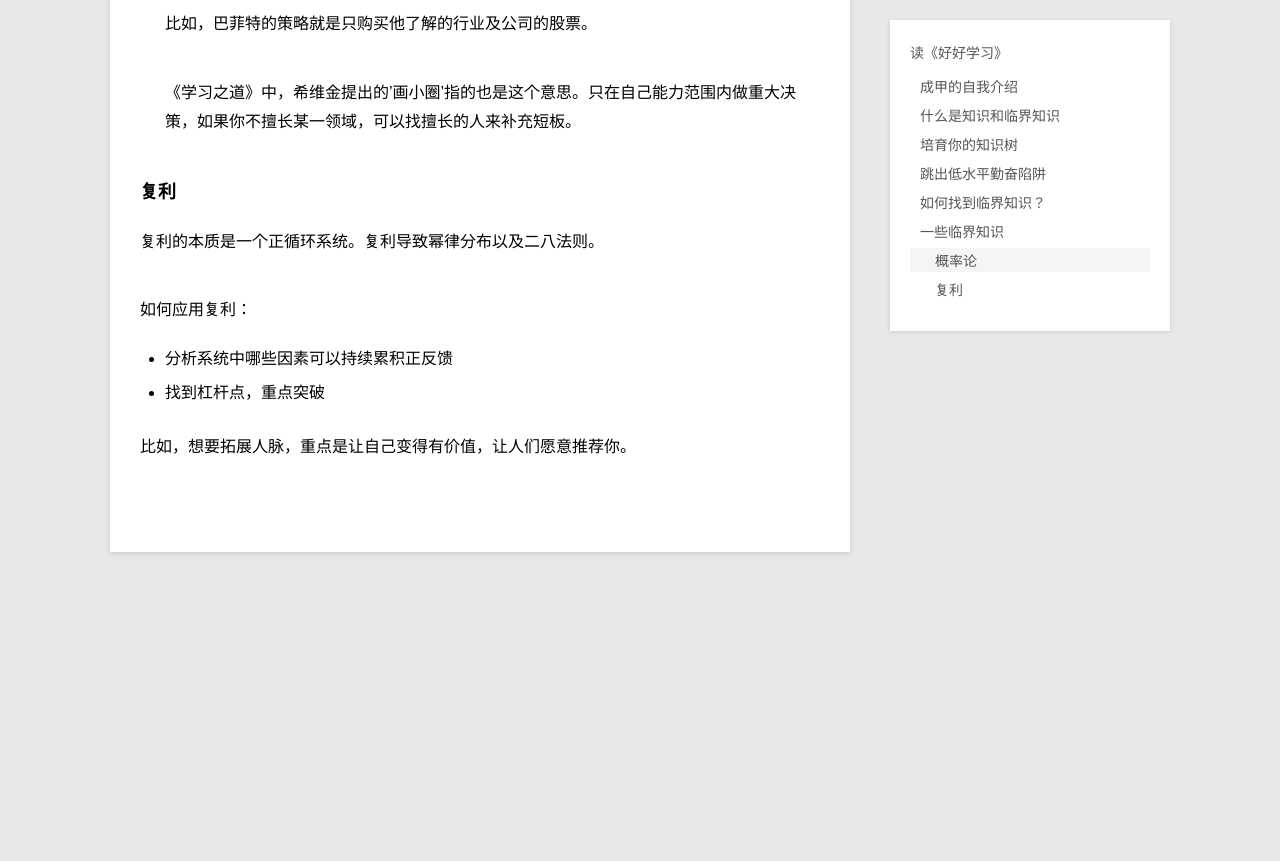
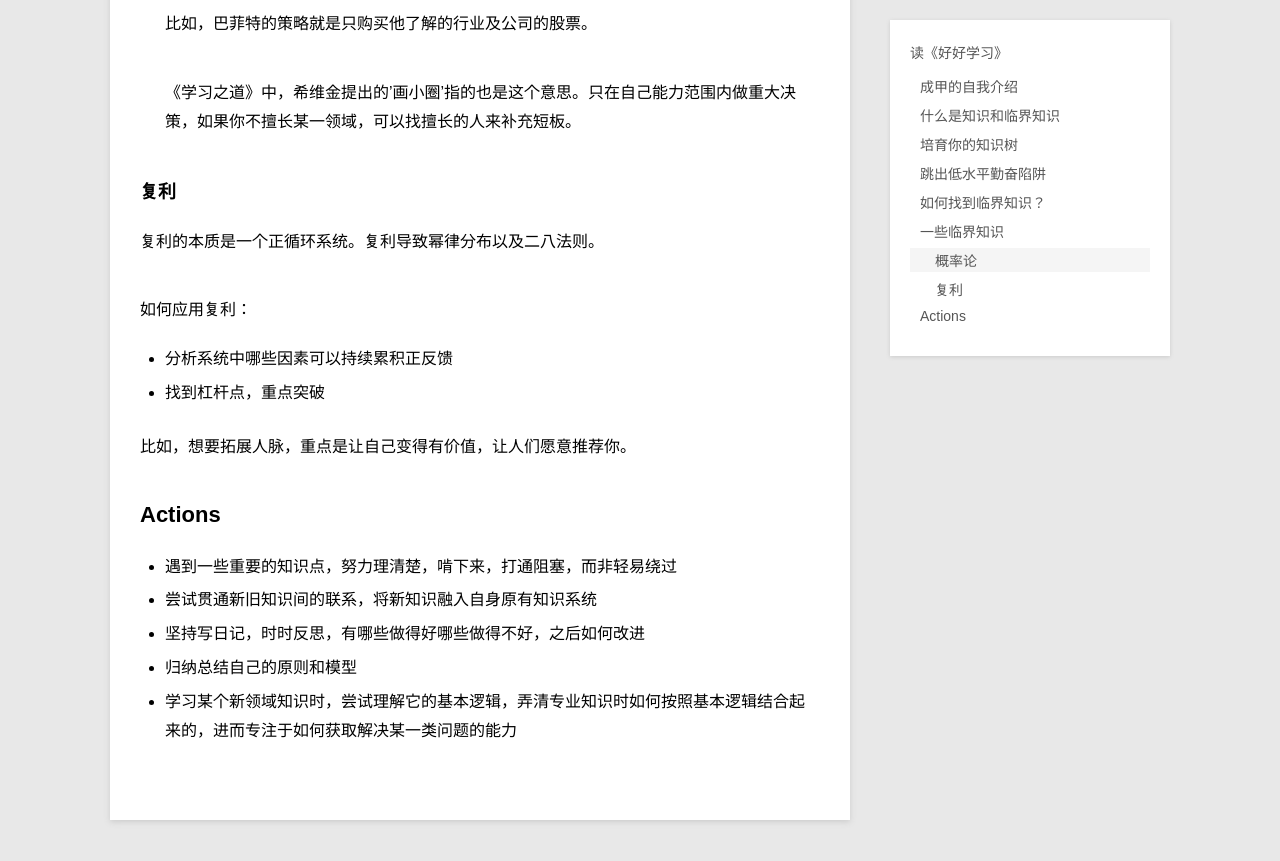
Before and after one commit to RachyJ/rachyj.github.io, a Jekyll site: the page built from _posts/Community/2018-04-18-good-good-study.md, in a window 1280 px wide and 900 px high, scrolled down 3983 px. Shown: the top 861 px of the window. Built offline with Jekyll 4.4.1, drawn with Linux system fonts in a browser that asks for light colours; comment, search, counter and statistics services are not loaded; before the commit the page ends 4615 px from its top, so only the background shows below that.

Commit message:
add actions

```diff
--- a/_posts/Community/2018-04-18-good-good-study.md
+++ b/_posts/Community/2018-04-18-good-good-study.md
@@ -117,3 +117,11 @@ description: 个人知识管理精进指南
 * 找到杠杆点，重点突破
 
 比如，想要拓展人脉，重点是让自己变得有价值，让人们愿意推荐你。
+
+## Actions
+
+* 遇到一些重要的知识点，努力理清楚，啃下来，打通阻塞，而非轻易绕过
+* 尝试贯通新旧知识间的联系，将新知识融入自身原有知识系统
+* 坚持写日记，时时反思，有哪些做得好哪些做得不好，之后如何改进
+* 归纳总结自己的原则和模型
+* 学习某个新领域知识时，尝试理解它的基本逻辑，弄清专业知识时如何按照基本逻辑结合起来的，进而专注于如何获取解决某一类问题的能力
```
